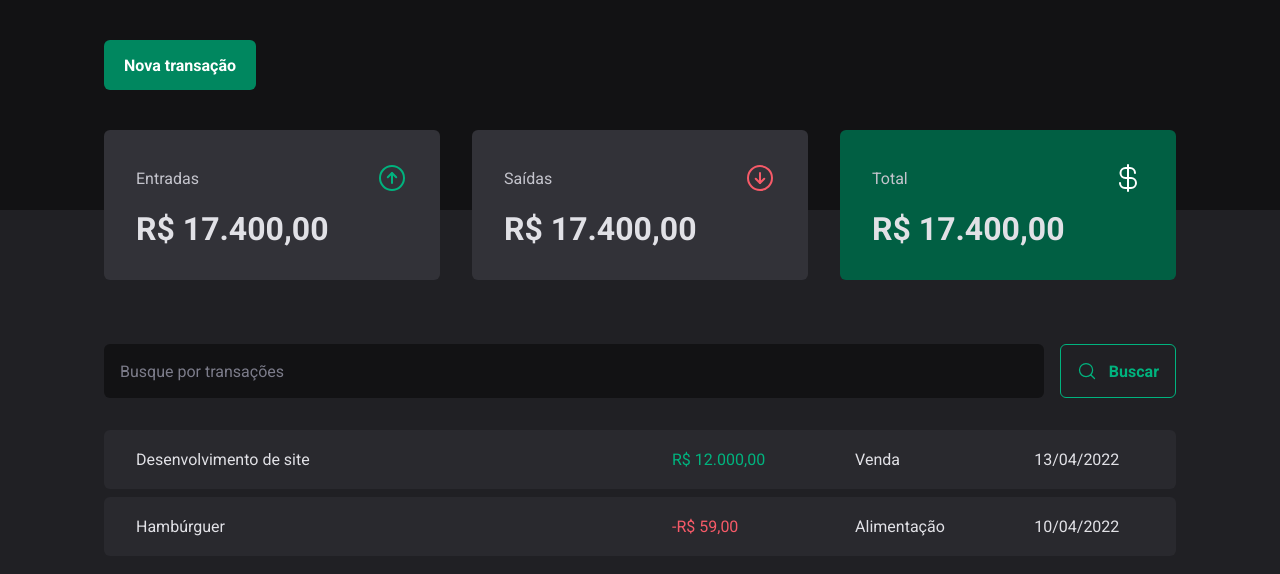
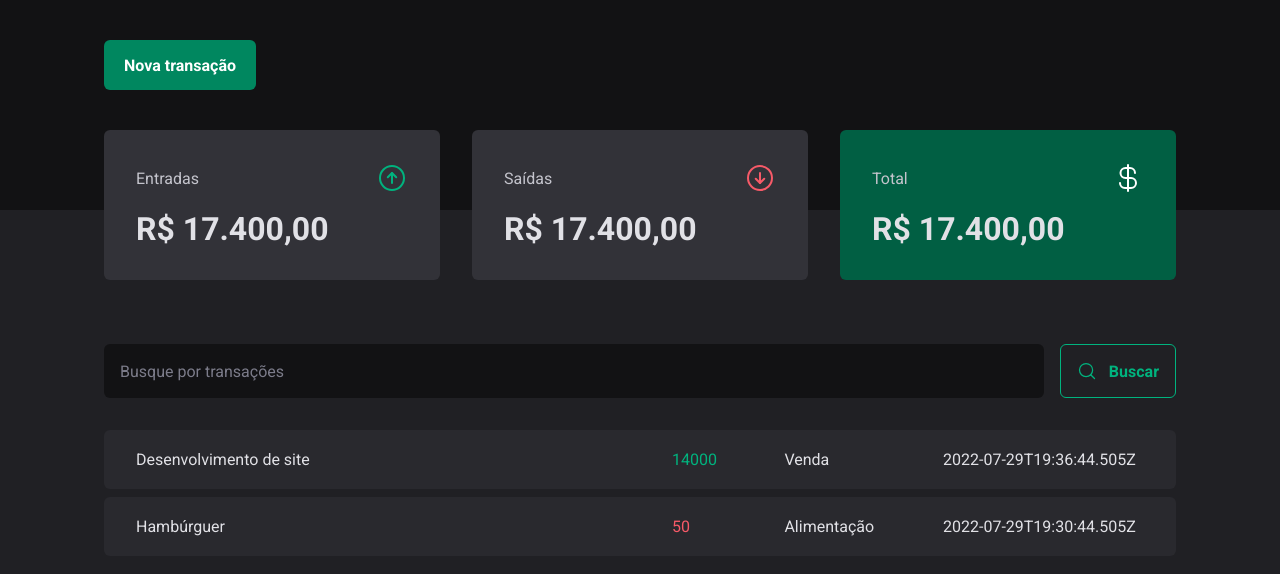
Before and after one commit to lidianerfaria/dt-money, a React (Vite) app: page / in a window 1280 px wide. Shown: the top 574 px of the page. Built offline with nearby package versions, Linux system fonts and the light colour scheme; data requests are answered from the project's data file.

Commit message:
first http request

```diff
--- a/src/pages/Transactions/index.tsx
+++ b/src/pages/Transactions/index.tsx
@@ -1,3 +1,4 @@
+import { useEffect, useState } from 'react';
 import { Header } from '../../components/Header';
 import { SearchForm } from '../../components/SearchForm';
 import { Summary } from '../../components/Summary';
@@ -8,35 +9,54 @@
   TransactionsTable,
 } from './styles';
 
+interface Transaction {
+  id: number;
+  description: string;
+  type: 'income' | 'outcome';
+  price: number;
+  category: string;
+  createdAt: string;
+}
+
 export const Transactions = () => {
+  const [transactionsData, setTransactionsData] = useState<Transaction[]>([]);
+
+  useEffect(() => {
+    const loadTransactions = async () => {
+      const response = await fetch('http://localhost:3333/transactions');
+      const data = await response.json();
+      setTransactionsData(data);
+    };
+
+    loadTransactions();
+  }, []);
+  console.log('transactionsData:', transactionsData);
   return (
-    <>
+    <div>
       <Header />
       <Summary />
-
       <TransactionsContainer>
         <SearchForm />
+
         <TransactionsTable>
           <tbody>
-            <tr>
-              <td width='50%'>Desenvolvimento de site</td>
-              <td>
-                <PriceHighlight variant='income'>R$ 12.000,00</PriceHighlight>
-              </td>
-              <td>Venda</td>
-              <td>13/04/2022</td>
-            </tr>
-            <tr>
-              <td width='50%'>Hambúrguer</td>
-              <td>
-                <PriceHighlight variant='outcome'>-R$ 59,00</PriceHighlight>
-              </td>
-              <td>Alimentação</td>
-              <td>10/04/2022</td>
-            </tr>
+            {transactionsData.map((it) => {
+              return (
+                <tr key={it.id}>
+                  <td width='50%'>{it.description}</td>
+                  <td>
+                    <PriceHighlight variant={it.type}>
+                      {it.price}
+                    </PriceHighlight>
+                  </td>
+                  <td>{it.category}</td>
+                  <td>{it.createdAt}</td>
+                </tr>
+              );
+            })}
           </tbody>
         </TransactionsTable>
       </TransactionsContainer>
-    </>
+    </div>
   );
-};
+}
```
